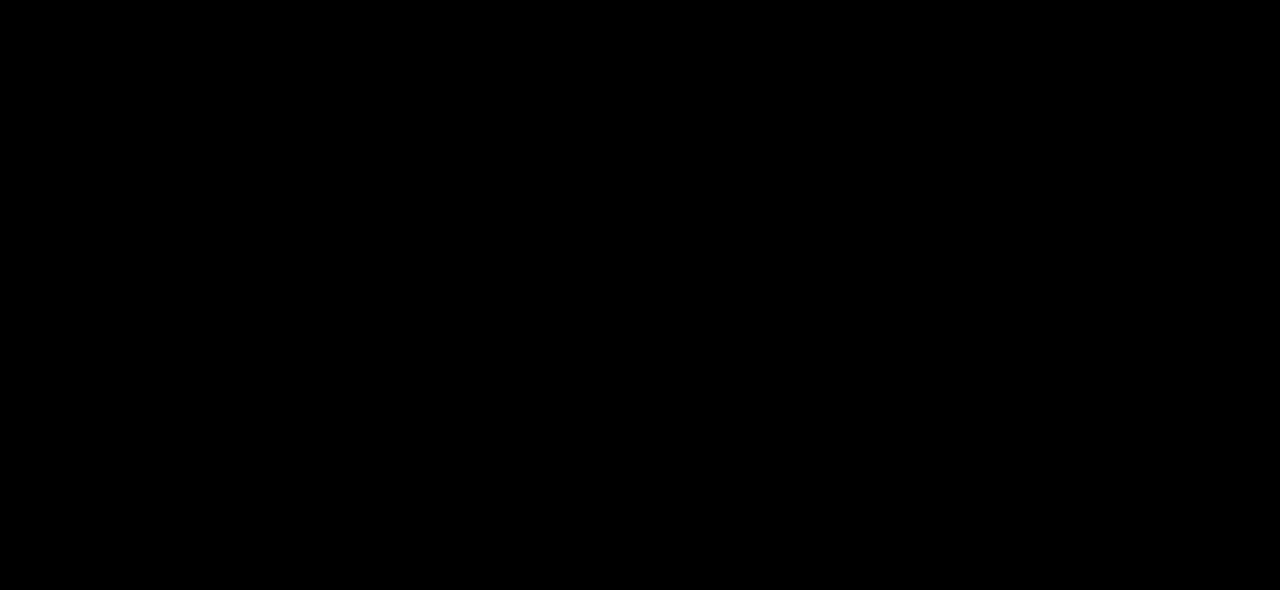
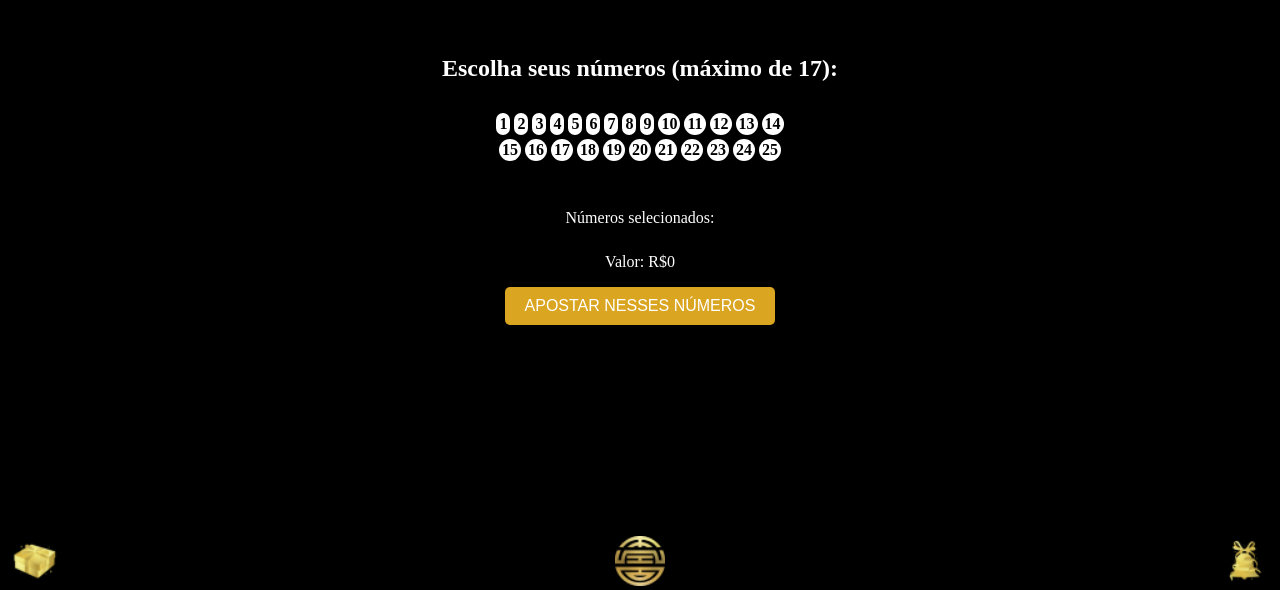
Before and after one commit to RafaelMartini/Loto-Auditoria, a React (Create React App) app in the folder Client/: page /loteriaouro in a window 1280 px wide. Before the commit this address had no page. Shown: the part 210-800 px from the top of the page. Built offline with nearby package versions, Linux system fonts and the light colour scheme; the HTML template or start-up script is replaced by a standard one.

Commit message:
Criação do Componente Loteria Ouro

```diff
--- a/Client/src/App.js
+++ b/Client/src/App.js
@@ -9,6 +9,8 @@ import PageLotoFacil from './Pages/PageLotoFacil';
 import PageLotoMania from './Pages/PageLotoMania';
 import PageQuina from './Pages/PageQuina';
 import PageMega from './Pages/PageMega';
+import PageLoteriaOuro from './Pages/PageLoteriaOuro';
+
 import './styles/app.css';
 
 const logado = localStorage.getItem('@user');
@@ -37,6 +39,7 @@ const Rotas = () => {
         <Route path="/lotomania" element={<PageLotoMania />} />
         <Route path="/quina" element={<PageQuina />} />
         <Route path="/mega" element={<PageMega />} />
+        <Route path="/loteriaouro" element={<PageLoteriaOuro />} />
       </Routes>
     </BrowserRouter>
   );
--- a/Client/src/Componentes/Grupos/Grupos.js
+++ b/Client/src/Componentes/Grupos/Grupos.js
@@ -8,6 +8,7 @@ import lotomaniaImg from '../../Assets/to_readme/lotomania.png';
 import quinaImg from '../../Assets/to_readme/quina.png';
 import megaImg from '../../Assets/to_readme/mega.png';
 import TGruposImg from '../../Assets/to_readme/grupos.png';
+import loteriaOuroImg from '../../Assets/to_readme/lotoOuro.png';
 
 const Grupos = () => {
   return (
@@ -50,6 +51,14 @@ const Grupos = () => {
           />
           GERADOR DA MEGA
         </Link>
+        <Link to="/loteriaouro" className="link-item">
+          <img
+            src={loteriaOuroImg}
+            alt="loteriaouro"
+            className="link-item-icon-jogos"
+          />
+          LOTERIA OURO
+        </Link>
       </div>
       <Header />
     </div>
--- /dev/null
+++ b/Client/src/Componentes/LoteriaOuro/LoteriaOuro.js
@@ -0,0 +1,108 @@
+import React, { useState } from 'react';
+import Header from '../Header/Header';
+import '../../styles/loteriaouro.css';
+
+const LoteriaOuro = () => {
+  const [selectedNumbers, setSelectedNumbers] = useState([]);
+  const [betPlaced, setBetPlaced] = useState(false);
+
+  const handleNumberClick = (number) => {
+    if (selectedNumbers.includes(number)) {
+      setSelectedNumbers(selectedNumbers.filter((n) => n !== number));
+    } else {
+      if (selectedNumbers.length < 17) {
+        setSelectedNumbers([...selectedNumbers, number]);
+      }
+    }
+  };
+
+  const renderNumbers = () => {
+    const numbers = [];
+    for (let i = 1; i <= 25; i++) {
+      const isSelected = selectedNumbers.includes(i);
+      const numberClass = isSelected ? 'number selected' : 'number';
+      numbers.push(
+        <div
+          key={i}
+          className={numberClass}
+          onClick={() => handleNumberClick(i)}
+        >
+          {i}
+        </div>,
+      );
+    }
+    return numbers;
+  };
+
+  const calculatePrice = () => {
+    const numSelected = selectedNumbers.length;
+    if (numSelected === 15) {
+      return 10;
+    } else if (numSelected === 16) {
+      return 60;
+    } else if (numSelected === 17) {
+      return 380;
+    } else {
+      return 0;
+    }
+  };
+
+  const handleBetClick = () => {
+    setBetPlaced(true);
+  };
+
+  const renderSelectedNumbersTable = () => {
+    if (betPlaced) {
+      const selectedSets = [];
+      const numSets = Math.floor(selectedNumbers.length / 15);
+      for (let i = 0; i < numSets; i++) {
+        const startIndex = i * 15;
+        const endIndex = startIndex + 15;
+        const setNumbers = selectedNumbers.slice(
+          startIndex,
+          endIndex,
+        );
+        selectedSets.push(setNumbers);
+      }
+
+      return (
+        <table className="selected-numbers-table">
+          <thead>
+            <tr>
+              <th>Conjunto de Números</th>
+              <th>Valor</th>
+            </tr>
+          </thead>
+          <tbody>
+            {selectedSets.map((set, index) => (
+              <tr key={index}>
+                <td>{set.join(', ')}</td>
+                <td>R$10</td>
+              </tr>
+            ))}
+          </tbody>
+        </table>
+      );
+    } else {
+      return null;
+    }
+  };
+
+  return (
+    <div className="loteria-ouro">
+      <h2>Escolha seus números (máximo de 17):</h2>
+      <div className="numbers-container">{renderNumbers()}</div>
+      <p className="picked-numbers">
+        Números selecionados: {selectedNumbers.join(', ')}
+      </p>
+      <p className="value">Valor: R${calculatePrice()}</p>
+      <button className="bet-button" onClick={handleBetClick}>
+        APOSTAR NESSES NÚMEROS
+      </button>
+      {renderSelectedNumbersTable()}
+      <Header />
+    </div>
+  );
+};
+
+export default LoteriaOuro;
--- /dev/null
+++ b/Client/src/Pages/PageLoteriaOuro.js
@@ -0,0 +1,13 @@
+import React from 'react';
+import '../styles/page.css';
+import LoteriaOuro from '../Componentes/LoteriaOuro/LoteriaOuro';
+
+const PageLoteriaOuro = () => {
+  return (
+    <div>
+      <LoteriaOuro />
+    </div>
+  );
+};
+
+export default PageLoteriaOuro;
--- a/Client/src/styles/grupos.css
+++ b/Client/src/styles/grupos.css
@@ -32,6 +32,7 @@
   border-radius: 5px;
   transition: background-color 0.3s ease;
   text-align: center; /* Adicionado para centralizar verticalmente */
+  margin-bottom: initial;
 }
 
 
--- /dev/null
+++ b/Client/src/styles/loteriaouro.css
@@ -0,0 +1,83 @@
+.loteria-ouro {
+    display: flex;
+    flex-direction: column;
+    align-items: center;
+    justify-content: center;
+    height: 100vh;
+    background-color: black;
+  }
+
+  .loteria-ouro h2 {
+    color: #ffffff;
+    font-family: 'Baskerville', serif;
+  }
+
+  .numbers-container {
+    display: flex;
+    justify-content: center;
+    flex-wrap: wrap;
+    max-width: 300px;
+    margin-top: 10px;
+    margin-bottom: 30px;
+  }
+
+  .number {
+    padding: 2px 3px;
+    margin: 2px;
+    background-color: #ffffff;
+    color: #000000;
+    border-radius: 20px;
+    font-weight: bold;
+  }
+
+  .selected {
+    background-color: #DAA520;
+    color: #ffffff;
+  }
+
+  .picked-numbers {
+    color: #ffffff;
+    margin-bottom: 10px;
+  }
+
+  .value {
+    color: #ffffff;
+  }
+
+  .bet-button {
+    background-color: #DAA520;
+    color: #ffffff;
+    padding: 10px 20px;
+    border: none;
+    border-radius: 5px;
+    font-size: 16px;
+    cursor: pointer;
+    margin-bottom: 20px;
+  }
+
+  .selected-numbers-table {
+    margin-top: 20px;
+    width: 100%;
+    border-collapse: collapse;
+  }
+
+  .selected-numbers-table th,
+  .selected-numbers-table td {
+    padding: 10px;
+    text-align: center;
+    border: 1px solid #ffffff;
+    color: #000000;
+  }
+
+  .selected-numbers-table th {
+    background-color: #DAA520;
+  }
+
+  .selected-numbers-table tr:nth-child(even) {
+    background-color: #DAA520;
+  }
+
+  .selected-numbers-table tr:nth-child(odd) {
+    background-color: #ffffff;
+    color: #000000;
+  }
```
Also changed, not shown: Client/src/Assets/to_readme/lotoOuro.png (added).
